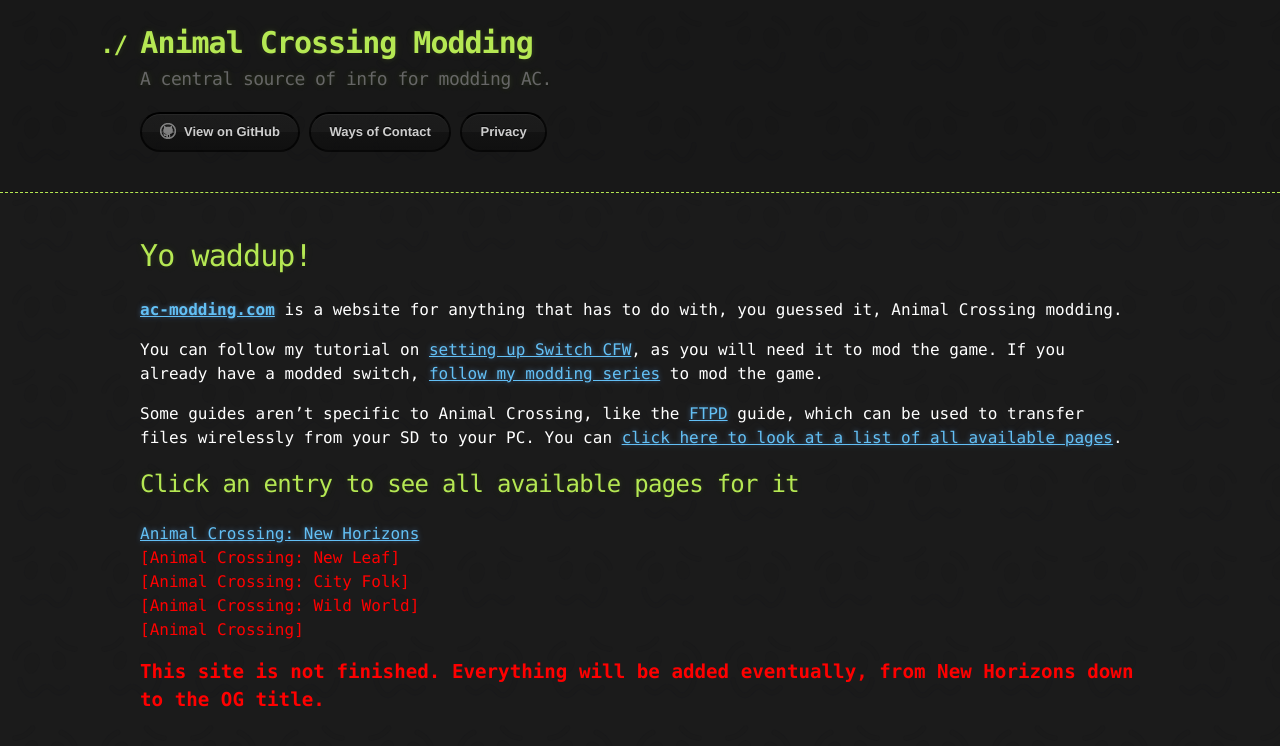
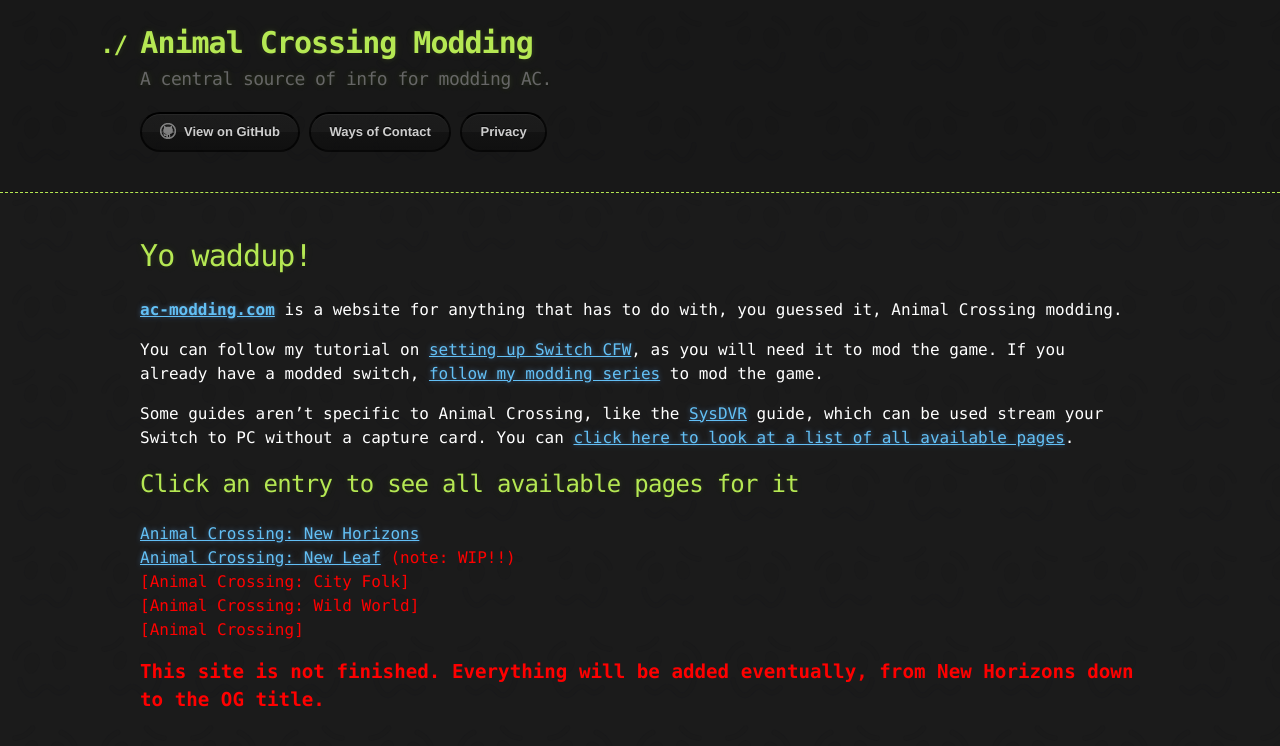
Before and after one commit to inconsistent-dg/AC-Modding, a Jekyll site: the page built from index.md, in a window 1280 px wide. Shown: the top 746 px of the page. Built offline with Jekyll 4.4.1, drawn with Linux system fonts in a browser that asks for light colours; our own code applies the rules of GitHub Pages for plain Markdown files.

Commit message:
acnl (kinda)
i've been thinking about you so much recently

some placeholders for mods

```diff
--- a/index.md
+++ b/index.md
@@ -8,9 +8,9 @@ description: Tutorials for modding Animal Crossing. Treasure islands, save editi
 
 You can follow my tutorial on [setting up Switch CFW](switch-guide), as you will need it to mod the game. If you already have a modded switch, [follow my modding series](ACNH/mods) to mod the game.
 
-Some guides aren't specific to Animal Crossing, like the [FTPD](FTPD) guide, which can be used to transfer files wirelessly from your SD to your PC. You can [click here to look at a list of all available pages](219).
+Some guides aren't specific to Animal Crossing, like the [SysDVR](SysDVR) guide, which can be used stream your Switch to PC without a capture card. You can [click here to look at a list of all available pages](219).
 
 ## Click an entry to see all available pages for it
-[Animal Crossing: New Horizons](/ACNH) <br> <span style="color:red">[Animal Crossing: New Leaf] <br> [Animal Crossing: City Folk] <br> [Animal Crossing: Wild World] <br> [Animal Crossing]</span>
+[Animal Crossing: New Horizons](/ACNH) <br> [Animal Crossing: New Leaf](ACNL) <span style="color:red">(note: WIP!!) <br> <span style="color:red">[Animal Crossing: City Folk] <br> [Animal Crossing: Wild World] <br> [Animal Crossing]</span>
 
 <big><span style="color:red">**This site is not finished. Everything will be added eventually, from New Horizons down to the OG title.**</span></big>
```
Also changed, not shown: 219.md (+8 -0 lines), ACNL.md (added, +30 -0 lines).
